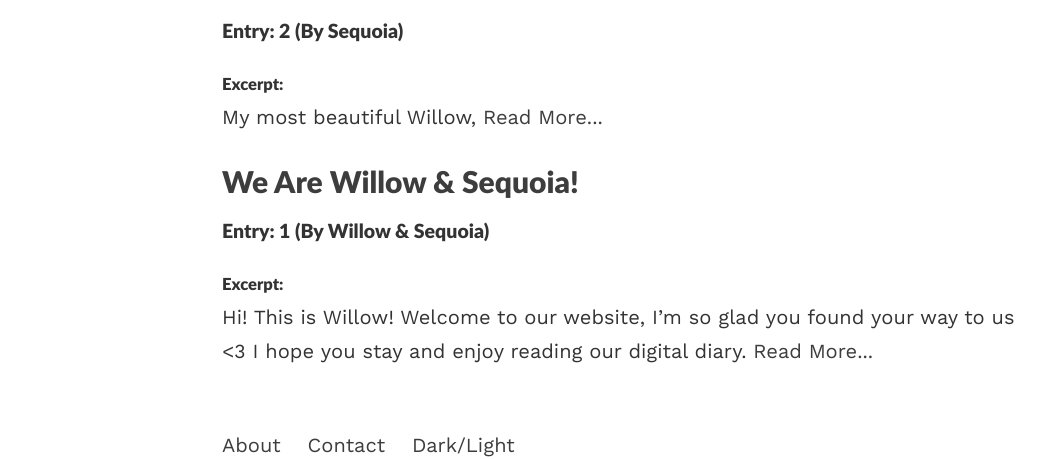
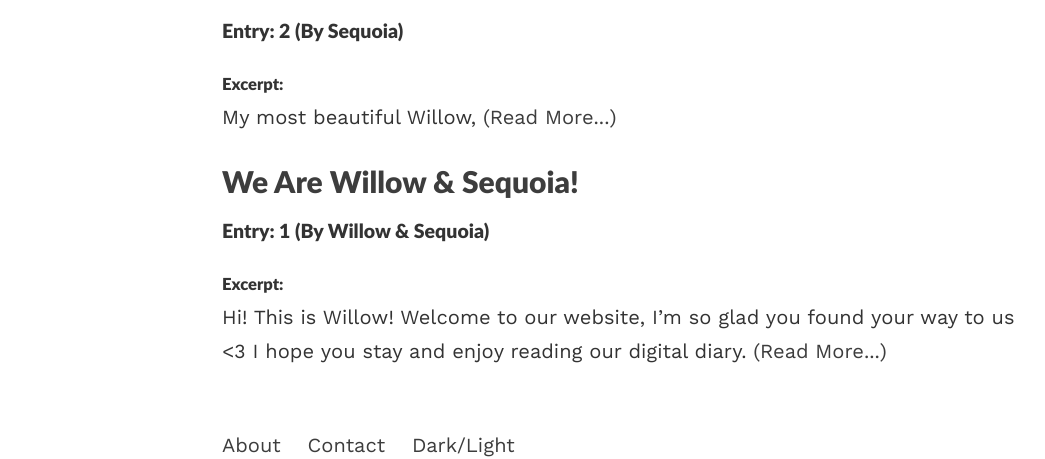
Before and after one commit to willowxsequoia/willowxsequoia.github.io, a Jekyll site: the page built from index.html, in a window 1280 px wide. Shown: the part 270-729 px from the top of the page, without its empty margins (18-1063 px from the left). Built offline with Jekyll 4.4.1, drawn with Linux system fonts in a browser that asks for light colours; the list of posts is cut into pages by our own code.

```diff
--- a/index.html
+++ b/index.html
@@ -4,8 +4,8 @@ layout: default
 <h1 class="headline">{{site.title}}</h1>
 <div class="article-list">
   {% for post in paginator.posts %}
-    <h2><a href="{{post.url | prepend: site.baseurl}}">{{post.title}}</a></h2><h3><small>Entry: {{post.subtitle}}</small></h3>
-  <p><h5>Excerpt:</h5>{{post.excerpt | strip_html}}<a href="{{post.url | prepend: site.baseurl}}">Read More...</a></p>
+    <h2><a href="{{post.url | prepend: site.baseurl}}">{{post.title}}</a><h3><small> Entry: {{post.subtitle}}</small></h3></h2>
+  <p><h5>Excerpt:</h5>{{post.excerpt | strip_html}}<a href="{{post.url | prepend: site.baseurl}}"> (Read More...)</a></p>
   {% endfor %}
 </div>
 
```
